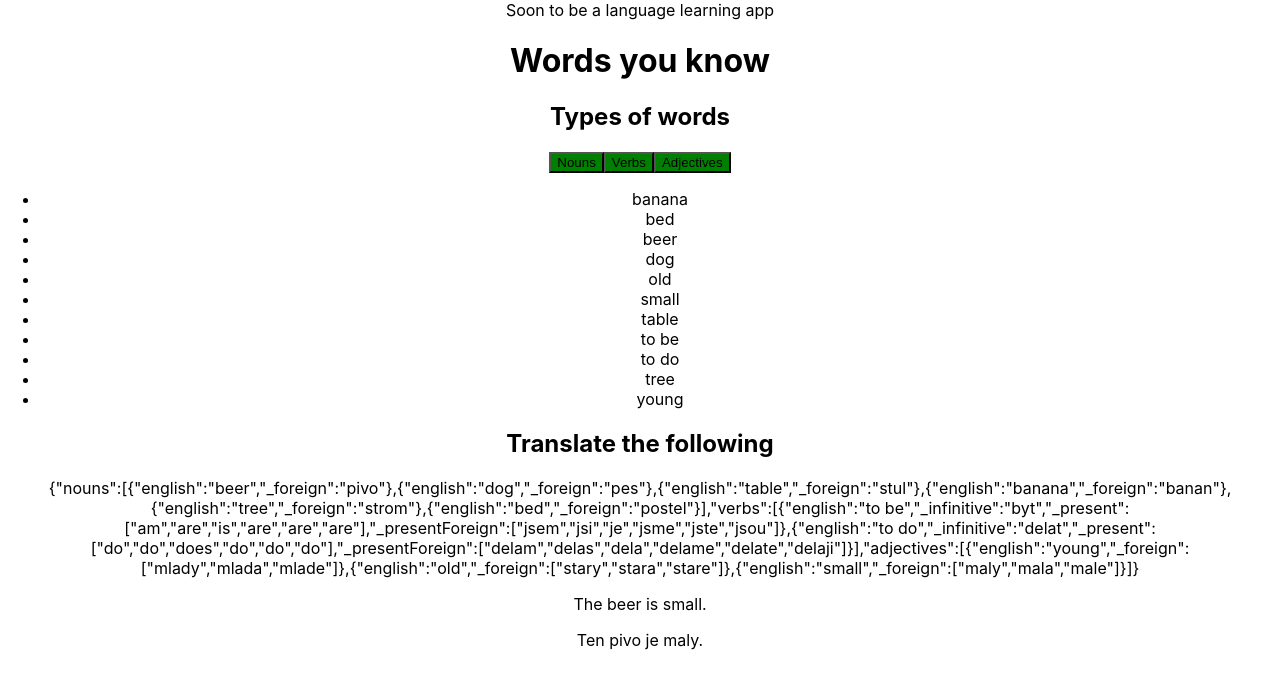
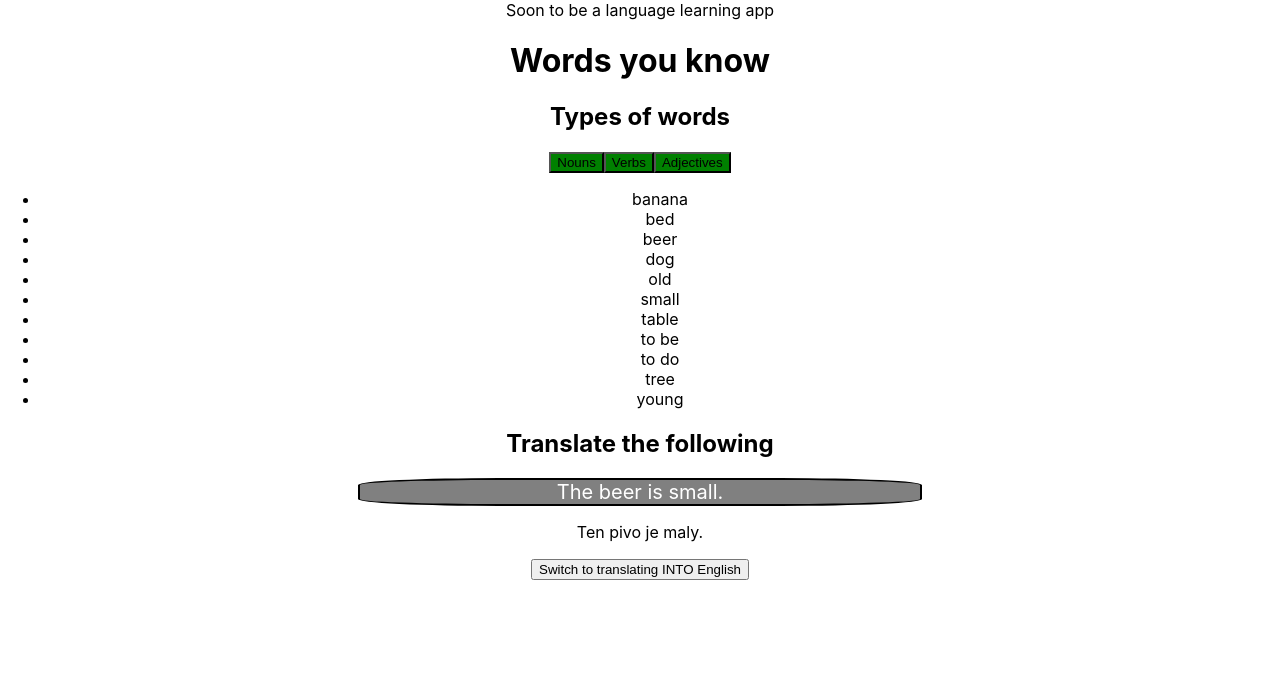
Before and after one commit to tommcandrew/Word-Box, a React (Create React App) app: page / in a window 1280 px wide. Shown: the top 688 px of the page. Built offline with nearby package versions, Linux system fonts and the light colour scheme.

Commit message:
enable choice of direction in which to translate

```diff
--- a/src/App.js
+++ b/src/App.js
@@ -7,7 +7,8 @@ import './App.css';
 class App extends React.Component {
   state = {
     knownWords : wordList,
-    typesToShow : ['Nouns', 'Verbs', 'Adjectives']
+    typesToShow : ['Nouns', 'Verbs', 'Adjectives'],
+    translationMode : 'fromEng'
   }
 
   changeToShow = (category) => {
@@ -17,6 +18,14 @@ class App extends React.Component {
     } else {ttShow.push(category)}
     this.setState({typesToShow: ttShow});
     //console.log(category, ' was clicked', ttShow)
+  }
+
+  switchModeHandler = () => {
+    console.log('switchmodeHandler called')
+    if (this.state.translationMode === 'fromEng') {
+      var newMode = 'toEng'
+    } else {newMode = 'fromEng'}
+    this.setState({translationMode: newMode})
   }
 
   render() {
@@ -32,6 +41,8 @@ class App extends React.Component {
         />
         <TestPage
           words={this.state.knownWords}
+          transMode={this.state.translationMode}
+          switchModeClick={this.switchModeHandler}
         />
       </div>
     );
--- /dev/null
+++ b/src/Components/TestPage.css
@@ -0,0 +1,14 @@
+#chooseMode {
+    margin: auto;
+    width: 70vmin;
+}
+
+#question {
+    background: gray;
+    color: white;
+    font-size: 20px;
+    margin: auto;
+    width: 70vmin;
+    border: 2px solid black;
+    border-radius: 25%;
+}
--- a/src/Components/TestPage.js
+++ b/src/Components/TestPage.js
@@ -1,4 +1,5 @@
 import React from 'react';
+import './TestPage.css'
 
 const rndNoun = (arr) => {
     var i = Math.floor(Math.random()*arr.length);
@@ -27,12 +28,23 @@ const TestPage = (props) => {
   //NB: 'the' needs to match gender too
   var foreignSentence = 'Ten '+noun1.foreign +' '+ verb1.foreign + ' ' + adj1.foreign +'.' ;
 
+  if (props.transMode === 'fromEng') {
+      var questionSentence = englishSentence;
+      var answerSentence = foreignSentence;
+      var buttonRole = 'Switch to translating INTO English';
+    } else {
+        questionSentence = foreignSentence;
+        answerSentence = englishSentence;
+        buttonRole = 'Switch to translating FROM English';
+  }
+
+
   return (
-      <div>
+      <div id='testpage'>
         <h2>Translate the following</h2>
-        <p>{JSON.stringify(props.words)}</p>
-        <p>{englishSentence}</p>
-        <p>{foreignSentence}</p>
+        <p id='question'>{questionSentence}</p>
+        <p>{answerSentence}</p>
+        <button onClick={props.switchModeClick}>{buttonRole}</button>
       </div>
   )
 }
```
